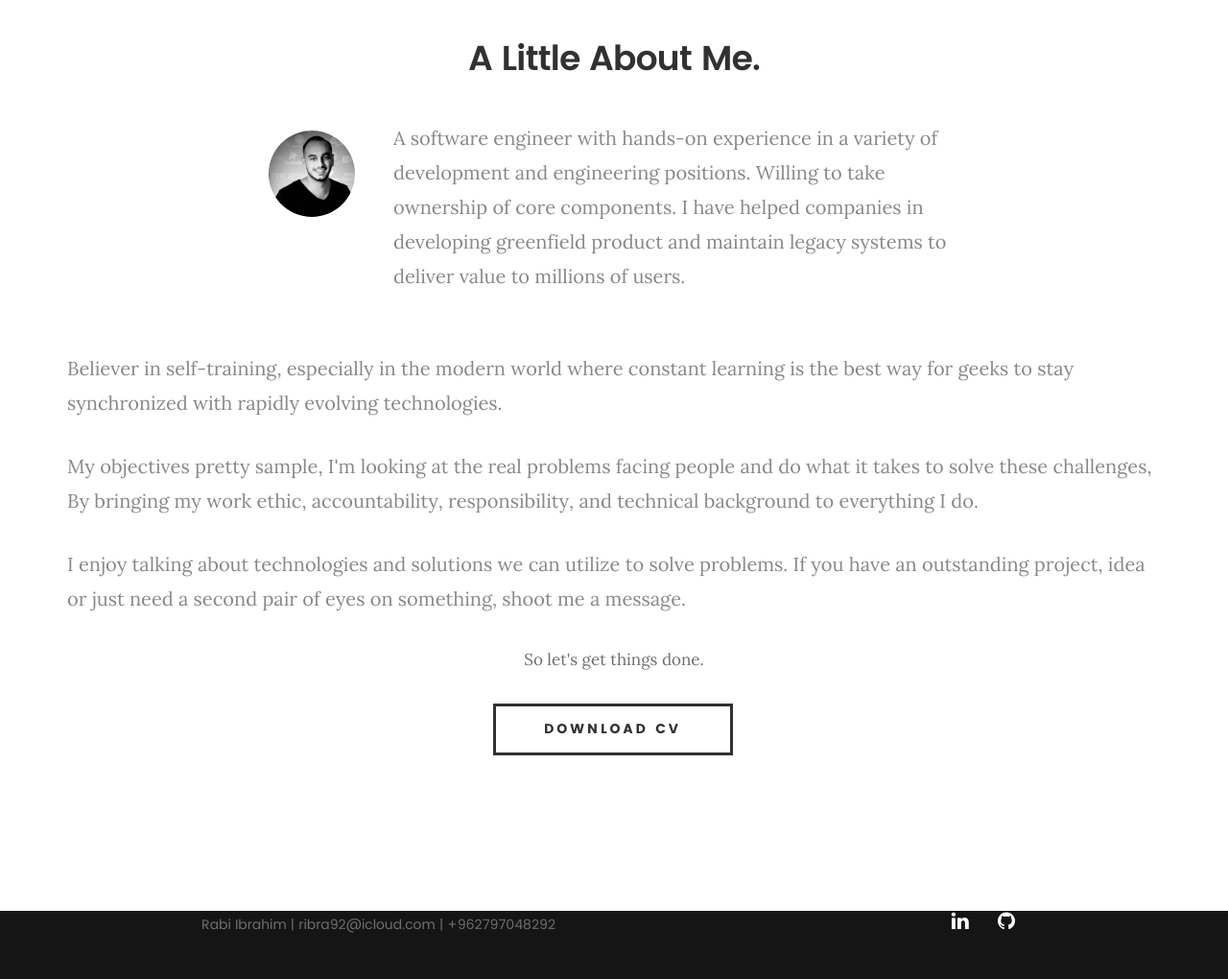
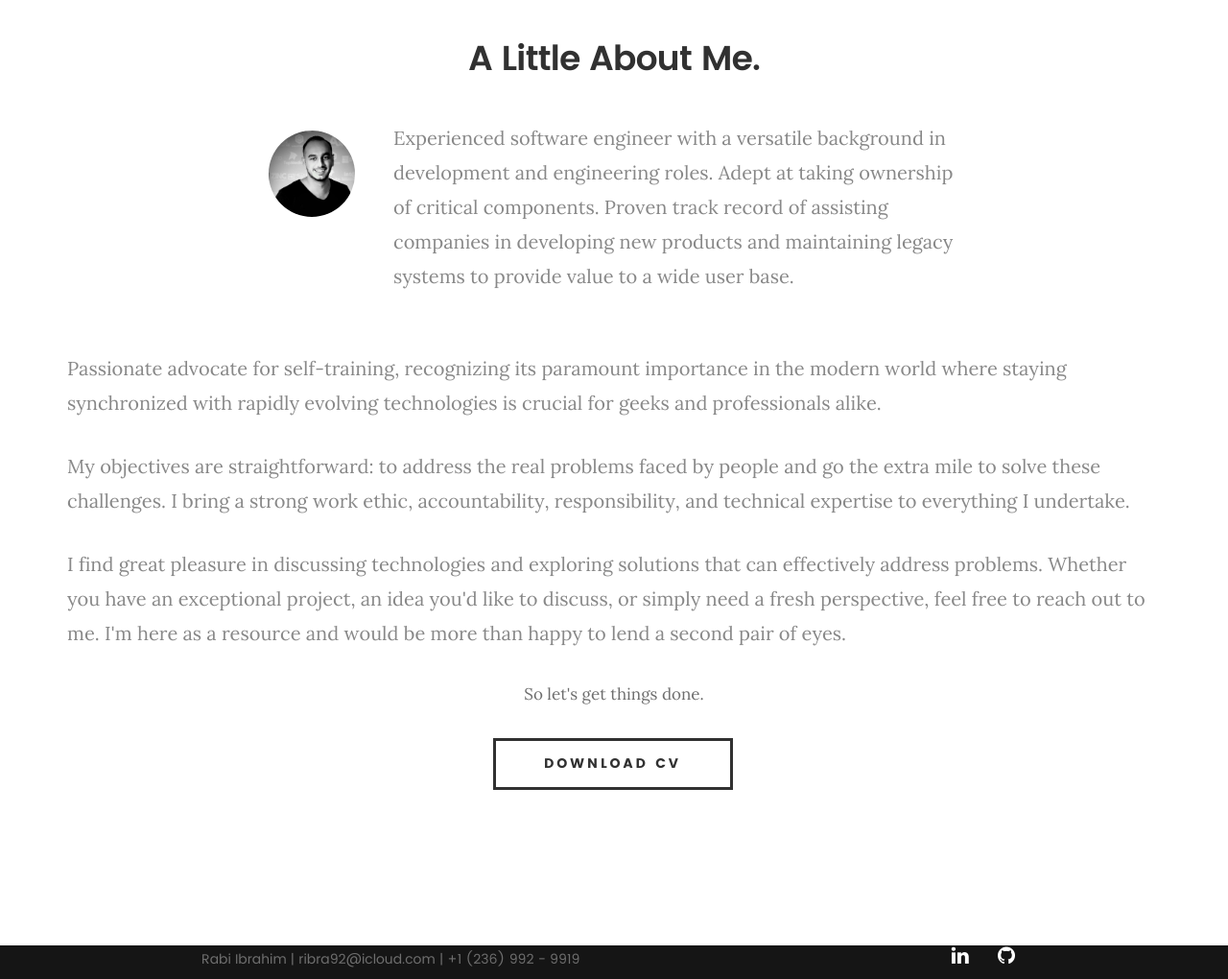
Before and after one commit to rabiibrahim/rabiibrahim.github.io, a plain HTML site: page index.html in a window 1280 px wide. Shown: the part 880-1900 px from the top of the page at 96% size. Drawn offline with Linux system fonts and the light colour scheme.

Commit message:
Update CV

```diff
--- a/index.html
+++ b/index.html
@@ -74,25 +74,19 @@
 				<div class="intro-info">
 					<img src="images/profile-pic.jpg" alt="Profile Picture">
 					<p class="lead">
-						A software engineer with hands-on experience in a variety of development and engineering
-						positions. Willing to take ownership of core components. I have helped companies in developing
-						greenfield product and maintain legacy systems to deliver value to millions of users.
+						Experienced software engineer with a versatile background in development and engineering roles. Adept at taking ownership of critical components. Proven track record of assisting companies in developing new products and maintaining legacy systems to provide value to a wide user base.
 				</div>
 			</div>
 		</div> <!-- /section-intro -->
 		<div class="row button-section">
 			<p class="lead">
-				Believer in self-training, especially in the modern world where constant learning is the best way for
-				geeks to stay synchronized with rapidly evolving technologies.
+				Passionate advocate for self-training, recognizing its paramount importance in the modern world where staying synchronized with rapidly evolving technologies is crucial for geeks and professionals alike.
 			</p>
 			<p class="lead">
-				My objectives pretty sample, I'm looking at the real problems facing people and do what it takes to
-				solve these challenges, By bringing my work ethic, accountability, responsibility, and technical
-				background to everything I do.
+				My objectives are straightforward: to address the real problems faced by people and go the extra mile to solve these challenges. I bring a strong work ethic, accountability, responsibility, and technical expertise to everything I undertake.
 			</p>
 			<p class="lead">
-				I enjoy talking about technologies and solutions we can utilize to solve problems. If you have an
-				outstanding project, idea or just need a second pair of eyes on something, shoot me a message.
+				I find great pleasure in discussing technologies and exploring solutions that can effectively address problems. Whether you have an exceptional project, an idea you'd like to discuss, or simply need a fresh perspective, feel free to reach out to me. I'm here as a resource and would be more than happy to lend a second pair of eyes.
 			</p>
 			<div>
 				<p>
@@ -113,7 +107,7 @@
 			</div>
 			<div class="col-six tab-full">
 				<div class="copyright">
-					<span>Rabi Ibrahim | ribra92@icloud.com | +962797048292</span>
+					<span>Rabi Ibrahim | ribra92@icloud.com | +1 (236) 992 - 9919</span>
 				</div>
 			</div>
 			<div id="go-top">
```
Also changed, not shown: 3 other files.
